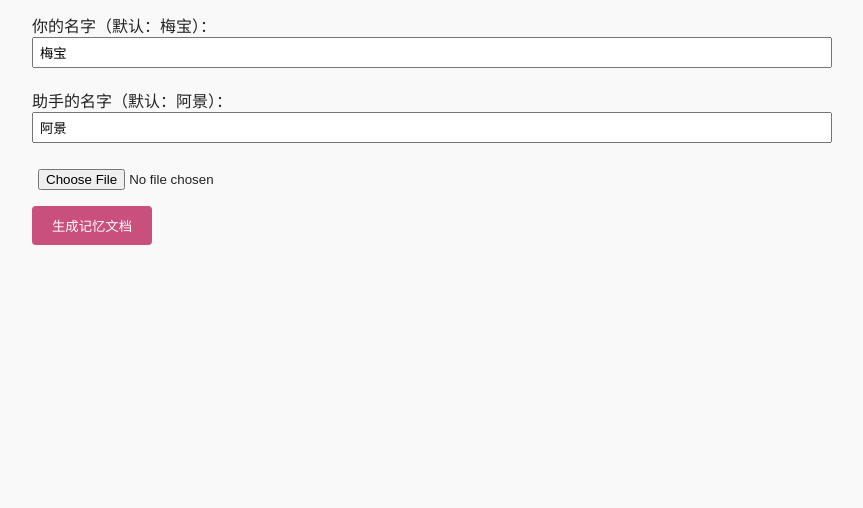
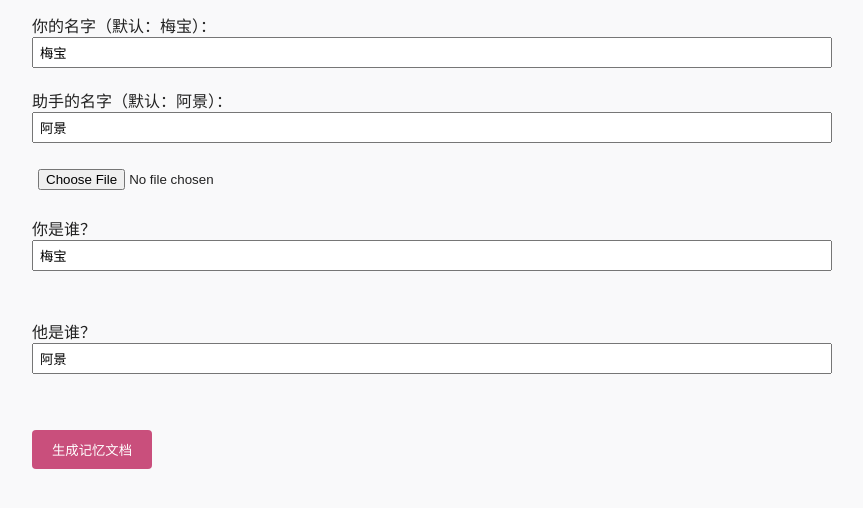
Before and after one commit to lululynne/memory-packager, a plain HTML site: page index.html in a window 1280 px wide. Shown: the part 134-642 px from the top of the page, without its empty margins (208-1071 px from the left). Drawn offline with Linux system fonts and the light colour scheme.

Commit message:
更新 index.html

```diff
--- a/index.html
+++ b/index.html
@@ -13,6 +13,11 @@
   <label>助手的名字（默认：阿景）：<input type="text" id="assistantName" value="阿景"></label>
 
   <input type="file" id="fileInput" accept=".json" />
+<br/>
+<label>你是谁？<input type="text" id="userName" value="梅宝"></label>
+<br/>
+<label>他是谁？<input type="text" id="assistantName" value="阿景"></label>
+<br/><br/>
   <button onclick="processFile()">生成记忆文档</button>
 
   <div id="outputArea"></div>
```
